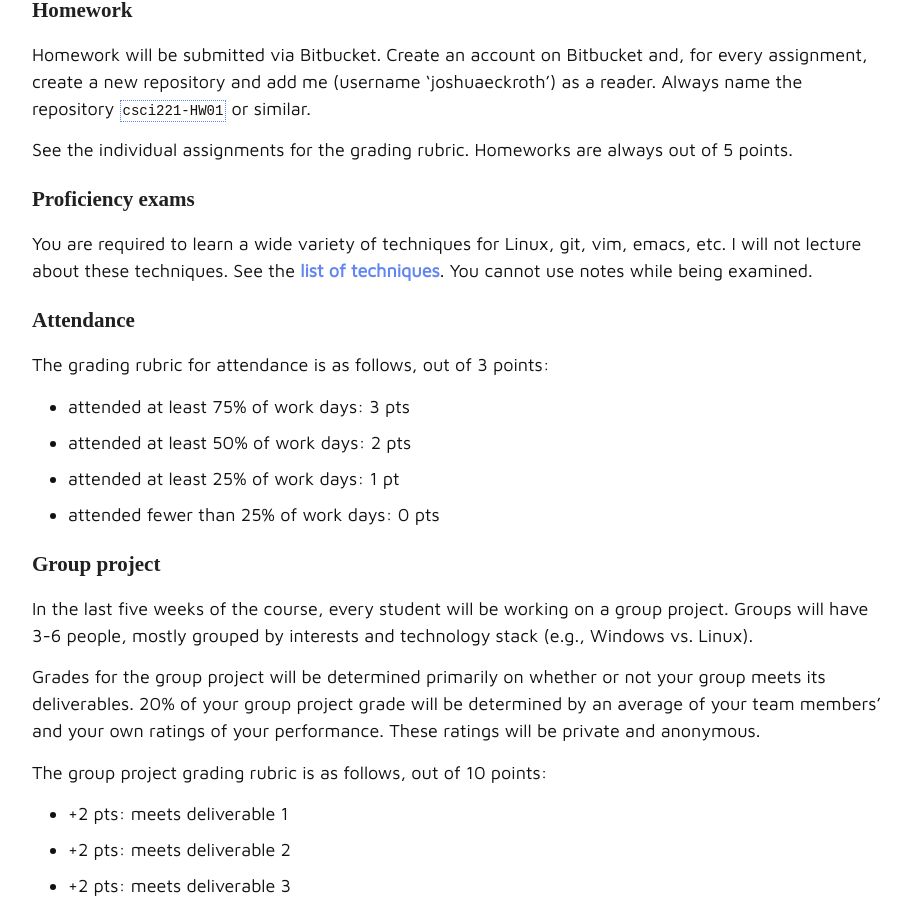
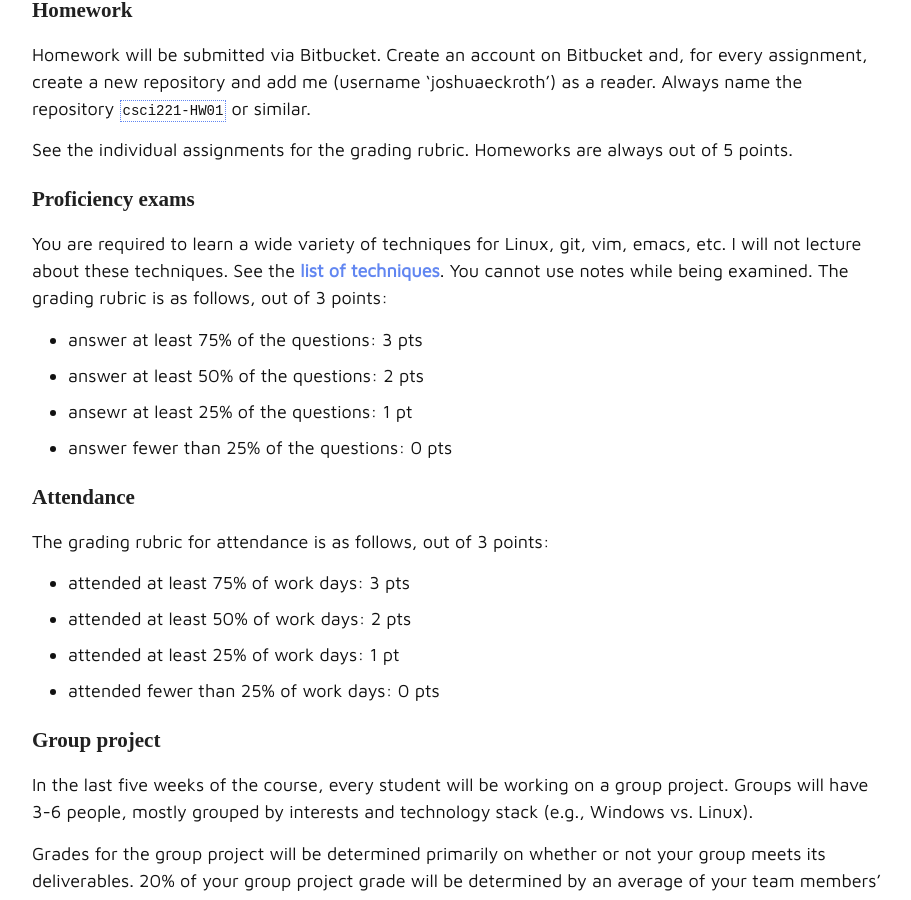
Before and after one commit to joshuaeckroth/csci221-website, a Jekyll site: the page built from lecture/syllabus.markdown, in a window 1280 px wide and 900 px high, scrolled down 1489 px. Shown: the whole window, without its empty margins (183-1094 px from the left). Built offline with Jekyll 4.4.1, drawn with Linux system fonts in a browser that asks for light colours; some web fonts are replaced; some of the changed text lies outside the part shown.

Commit message:
Listed homework due dates in syllabus

```diff
--- a/lecture/syllabus.markdown
+++ b/lecture/syllabus.markdown
@@ -45,7 +45,12 @@
 
 ### Proficiency exams
 
-You are required to learn a wide variety of techniques for Linux, git, vim, emacs, etc. I will not lecture about these techniques. See the [list of techniques](/guide/proficiency-exams.html). You cannot use notes while being examined.
+You are required to learn a wide variety of techniques for Linux, git, vim, emacs, etc. I will not lecture about these techniques. See the [list of techniques](/guide/proficiency-exams.html). You cannot use notes while being examined. The grading rubric is as follows, out of 3 points:
+
+- answer at least 75% of the questions: 3 pts
+- answer at least 50% of the questions: 2 pts
+- ansewr at least 25% of the questions: 1 pt
+- answer fewer than 25% of the questions: 0 pts
 
 ### Attendance
 
@@ -112,6 +117,18 @@
 - Week 15: Group project deliverable (presentation)
 - Week 16: Group project deliverable (presentation)
 
+Homework due dates:
+
+<ul>
+{% for p in site.pages sort_by:title order:ascending %}
+{% if p.categories contains 'assignments' %}
+<li>
+<a href="{{ p.url }}">{{ p.title }}</a>, due {{ p.due }}
+</li>
+{% endif %}
+{% endfor %}
+</ul>
+
 ## Honor code
 
 I am strongly in agreement with the
```
